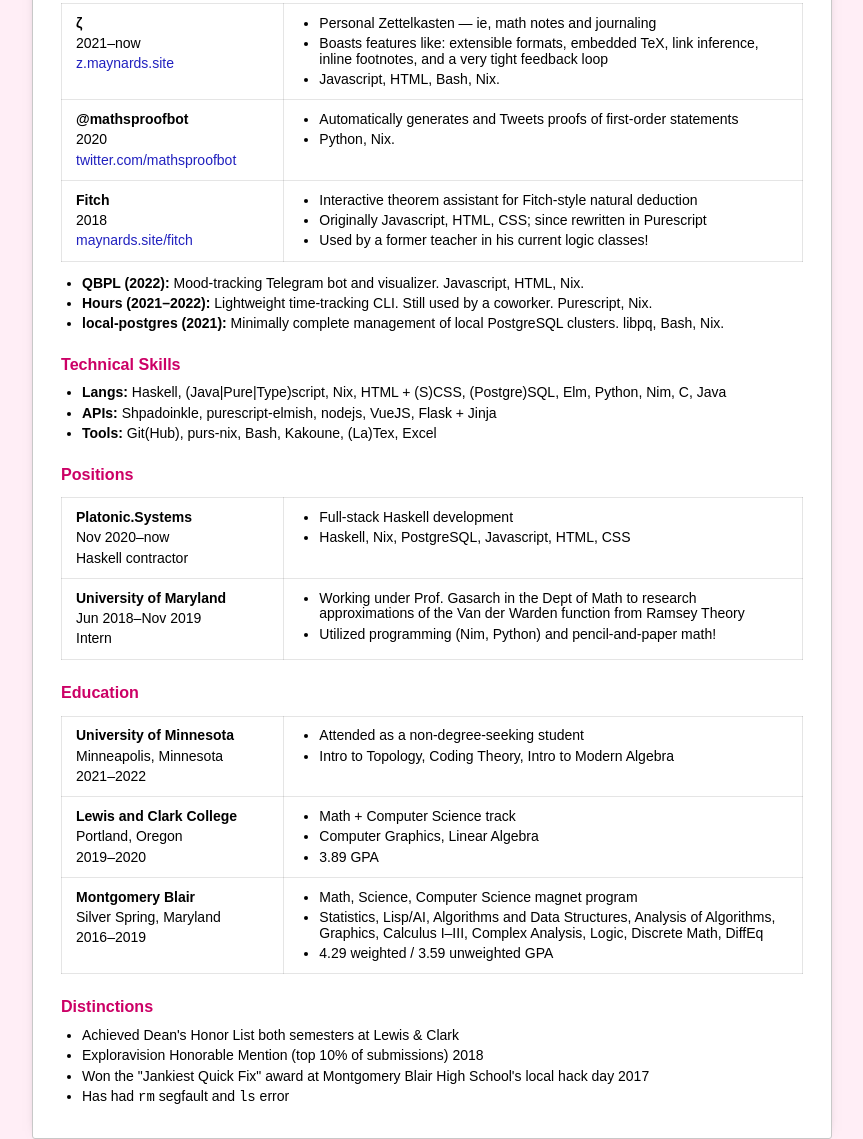
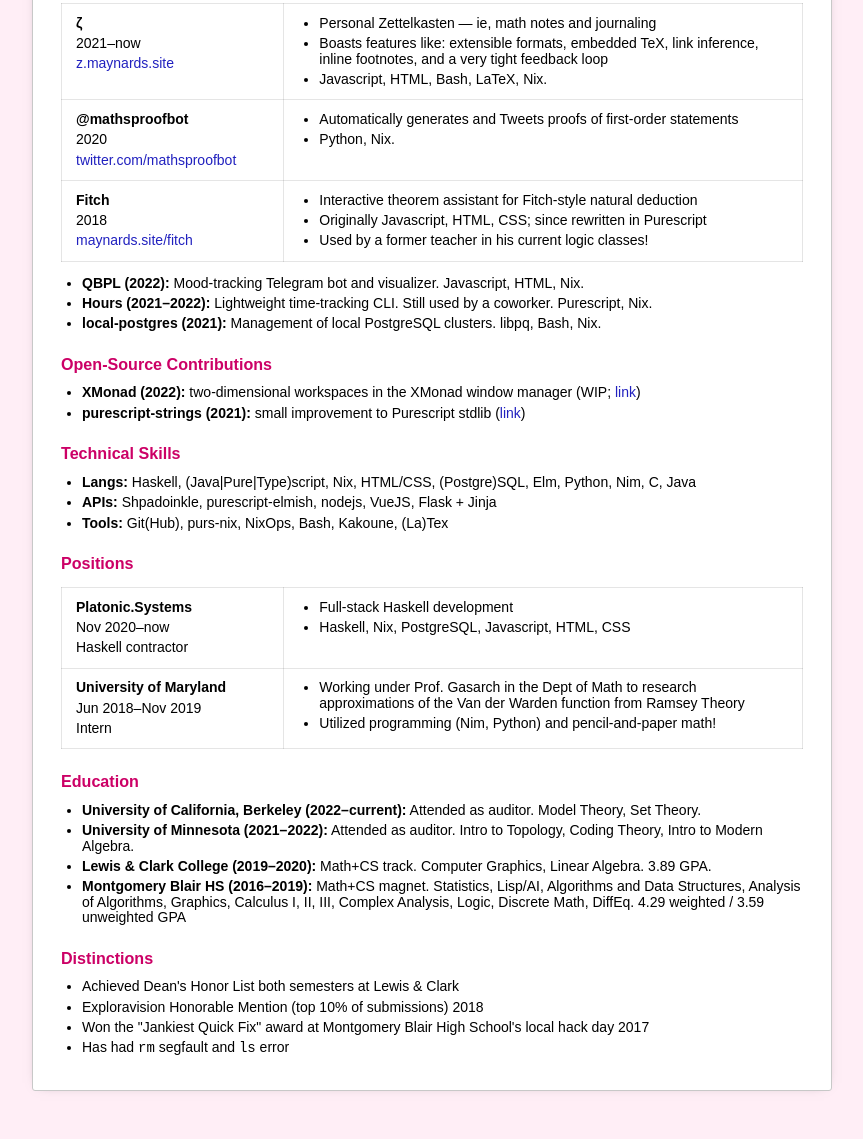
Before and after one commit to Quelklef/site, a plain HTML site: page src/resume/resume.html in a window 1280 px wide. Shown: the part 244-1383 px from the top of the page, without its empty margins (208-1071 px from the left). Drawn offline with Linux system fonts and the light colour scheme.

Commit message:
update resume

```diff
--- a/src/resume/resume.html
+++ b/src/resume/resume.html
@@ -59,6 +59,10 @@
   }
 
   body > :not(#resume) {
+    display: none;
+  }
+
+  .hide-when-printing {
     display: none;
   }
 }
@@ -164,7 +168,7 @@
 
 <h1>Maynard <span class="sub">(legally, Eli Maynard)</span></h1>
 <p class="subtitle">
-  <a href="mailto:eli.t.maynard@gmail.com">eli.t.maynard@gmail.com</a>
+  <a href="mailto:me@maynards.site">me@maynards.site</a>
   │ <a href="tel:+1 (240) 278-3355">+1 (240) 278-3355</a>
   │ <a href="https://github.com/quelklef">github.com/quelklef</a>
   │ <a href="https://maynards.site">maynards.site</a>
@@ -184,7 +188,7 @@
       <ul>
         <li>Personal Zettelkasten &mdash; ie, math notes and journaling</li>
         <li>Boasts features like: extensible formats, embedded TeX, link inference, inline footnotes, and a very tight feedback loop</li>
-        <li>Javascript, HTML, Bash, Nix.</li>
+        <li>Javascript, HTML, Bash, LaTeX, Nix.</li>
       </ul>
     </td>
   </tr>
@@ -225,7 +229,7 @@
   <li class="hide"><b>G-word bot (2022):</b> Miscellanous-function Telegram bot. Javascript, Nix.</li>
   <li><b>Hours (2021&ndash;2022):</b> Lightweight time-tracking CLI. Still used by a coworker. Purescript, Nix.</li>
   <li class="hide"><b>Y (2021):</b> Branching chat app. Purescript, HTML, Nix.</li>
-  <li><b>local-postgres (2021):</b> Minimally complete management of local PostgreSQL clusters. libpq, Bash, Nix.</li>
+  <li><b>local-postgres (2021):</b> Management of local PostgreSQL clusters. libpq, Bash, Nix.</li>
   <li class="hide"><b>Daygen (2021):</b> Daily "life randomizer". <a href="https://daygen.maynards.site">daygen.maynards.site</a>. Purescript, HTML, Nix.</li>
   <li class="hide"><b>Ebbs (2020):</b> Personal budgeting by-the-second instead of per-week or per-month. Python.</li>
   <li class="hide"><b>JINEdb (2020):</b> A JS database living in the client’s browser. Typescript, IndexedDB.</li>
@@ -236,12 +240,19 @@
   <li class="hide"><b>Twit (2017):</b> Scrapes Twitter for positive and negative word associations. Python.</li>
 </ul>
 
+<h2>Open-Source Contributions</h2>
+
+<ul>
+  <li><b>XMonad (2022):</b> two-dimensional workspaces in the XMonad window manager (WIP<span class="hide-when-printing">; <a href="https://github.com/xmonad/xmonad-contrib/pull/755">link</a></span>)</li>
+  <li><b>purescript-strings (2021):</b> small improvement to Purescript stdlib<span class="hide-when-printing"> (<a href="https://github.com/purescript/purescript-strings/pull/145">link</a>)</span></li>
+</ul>
+
 <h2>Technical Skills</h2>
 
 <ul>
-  <li><b>Langs:</b> Haskell, (Java|Pure|Type)script, Nix, HTML + (S)CSS, (Postgre)SQL, Elm, Python, Nim, C, Java</li>
+  <li><b>Langs:</b> Haskell, (Java|Pure|Type)script, Nix, HTML/CSS, (Postgre)SQL, Elm, Python, Nim, C, Java</li>
   <li><b>APIs:</b> Shpadoinkle, purescript-elmish, nodejs, VueJS, Flask + Jinja</li>
-  <li><b>Tools:</b> Git(Hub), purs-nix, Bash, Kakoune, (La)Tex, Excel</li>
+  <li><b>Tools:</b> Git(Hub), purs-nix, NixOps, Bash, Kakoune, (La)Tex</li>
 </ul>
 
 <h2>Positions</h2>
@@ -295,54 +306,12 @@
 
 <h2>Education</h2>
 
-<table>
-
-  <tr>
-    <td>
-      <p><b>University of Minnesota</b></p>
-      <p>Minneapolis, Minnesota</p>
-      <p>2021&ndash;2022</p>
-    </td>
-    <td>
-      <ul>
-        <li>Attended as a non-degree-seeking student</li>
-        <li>Intro to Topology, Coding Theory, Intro to Modern Algebra</li>
-      </ul>
-    </td>
-  </tr>
-
-  <tr>
-    <td>
-      <p><b>Lewis and Clark College</b></p>
-      <p>Portland, Oregon</p>
-      <p>2019&ndash;2020</p>
-    </td>
-    <td>
-      <ul>
-        <li>Math + Computer Science track</li>
-        <li>Computer Graphics, Linear Algebra</li>
-        <li>3.89 GPA</li>
-      </ul>
-    </td>
-  </tr>
-
-  <tr>
-    <td>
-      <p><b>Montgomery Blair</b></p>
-      <p>Silver Spring, Maryland</p>
-      <p>2016&ndash;2019</p>
-    </td>
-    <td>
-      <ul>
-        <li>Math, Science, Computer Science magnet program</li>
-        <li>Statistics, Lisp/AI, Algorithms and Data Structures, Analysis of Algorithms, Graphics, Calculus I&ndash;III, Complex Analysis, Logic, Discrete Math, DiffEq
-        <li>4.29 weighted / 3.59 unweighted GPA</li>
-        </li>
-      </ul>
-    </td>
-  </tr>
-
-</table>
+<ul>
+  <li><b>University of California, Berkeley (2022&ndash;current):</b> Attended as auditor. Model Theory, Set Theory.</li>
+  <li><b>University of Minnesota (2021&ndash;2022):</b> Attended as auditor. Intro to Topology, Coding Theory, Intro to Modern Algebra.</li>
+  <li><b>Lewis & Clark College (2019&ndash;2020):</b> Math+CS track. Computer Graphics, Linear Algebra. 3.89 GPA.</li>
+  <li><b>Montgomery Blair HS (2016&ndash;2019):</b> Math+CS magnet. Statistics, Lisp/AI, Algorithms and Data Structures, Analysis of Algorithms, Graphics, Calculus I, II, III, Complex Analysis, Logic, Discrete Math, DiffEq. 4.29 weighted / 3.59 unweighted GPA</li>
+</ul>
 
 <h2>Distinctions</h2>
 
```
